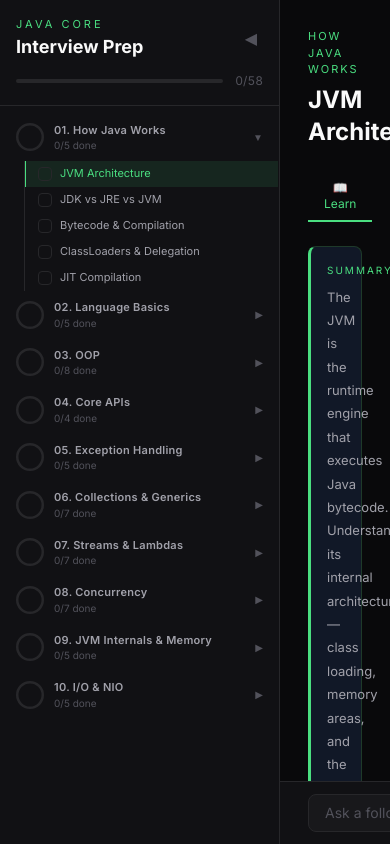
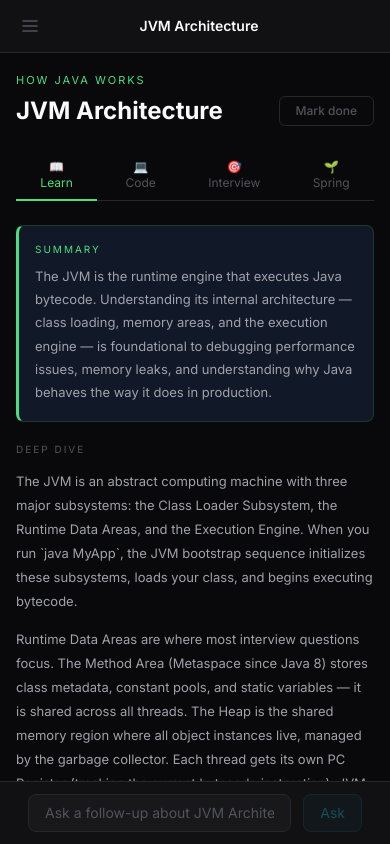
Before and after one commit to aidarkazybekov/java-core, a Next.js app: page /topic/1-1 in a window 390 px wide. Built offline with nearby package versions, Linux system fonts and the light colour scheme.

Commit message:
feat: add responsive design — mobile drawer sidebar, header bar, adaptive padding

```diff
--- a/src/app/HomeClient.tsx
+++ b/src/app/HomeClient.tsx
@@ -5,6 +5,7 @@ import { useRouter } from "next/navigation";
 import { ProgressState } from "@/lib/types";
 import { loadProgress } from "@/lib/progress";
 import { getDueCards } from "@/lib/spaced-repetition";
+import { useMediaQuery } from "@/lib/use-media-query";
 import Sidebar from "@/components/Sidebar";
 import RoadmapGraph from "@/components/RoadmapGraph";
 
@@ -12,6 +13,8 @@ export default function HomeClient() {
   const router = useRouter();
   const [progress, setProgress] = useState<ProgressState>(() => loadProgress());
   const [showReview, setShowReview] = useState(false);
+  const [sidebarOpen, setSidebarOpen] = useState(false);
+  const isMobile = useMediaQuery("(max-width: 767px)");
 
   useEffect(() => {
     setProgress(loadProgress());
@@ -26,16 +29,36 @@ export default function HomeClient() {
 
   return (
     <div className="flex h-screen overflow-hidden">
+      {/* Mobile header bar */}
+      {isMobile && (
+        <div className="fixed top-0 left-0 right-0 z-30 bg-bg-card border-b border-border px-4 py-3 flex items-center justify-between">
+          <button
+            onClick={() => setSidebarOpen(true)}
+            className="p-1 text-text-muted hover:text-text-secondary transition-colors"
+          >
+            <svg width="20" height="20" viewBox="0 0 20 20" fill="none">
+              <path d="M3 5h14M3 10h14M3 15h14" stroke="currentColor" strokeWidth="1.5" strokeLinecap="round" />
+            </svg>
+          </button>
+          <div className="text-sm font-semibold text-text-primary">Java Core</div>
+          <div className="w-5" />
+        </div>
+      )}
+
       <Sidebar
         completed={completed}
         selectedTopicId={null}
         dueCount={dueCards.length}
         onSelectTopic={handleSelectTopic}
         onReviewClick={() => setShowReview(!showReview)}
+        mobile={isMobile}
+        open={sidebarOpen}
+        onClose={() => setSidebarOpen(false)}
       />
-      <main className="flex-1 overflow-auto">
+
+      <main className={`flex-1 overflow-auto ${isMobile ? "pt-14" : ""}`}>
         {showReview && dueCards.length > 0 ? (
-          <div className="p-8 max-w-[700px] mx-auto">
+          <div className="p-4 sm:p-8 max-w-[700px] mx-auto">
             <h2 className="text-xl font-bold text-text-primary mb-4">
               🔄 Cards Due for Review
             </h2>
@@ -61,9 +84,9 @@ export default function HomeClient() {
           </div>
         ) : (
           <>
-            <div className="text-center pt-12 pb-4">
+            <div className="text-center pt-8 sm:pt-12 pb-4 px-4">
               <div className="text-5xl mb-4">☕</div>
-              <h1 className="text-2xl font-bold text-text-primary">
+              <h1 className="text-xl sm:text-2xl font-bold text-text-primary">
                 Java Core — Interview Prep
               </h1>
               <p className="text-sm text-text-muted mt-2 max-w-md mx-auto leading-relaxed">
--- a/src/app/topic/[id]/TopicClient.tsx
+++ b/src/app/topic/[id]/TopicClient.tsx
@@ -5,6 +5,7 @@ import { useRouter } from "next/navigation";
 import { TopicContent as TopicContentType, ProgressState } from "@/lib/types";
 import { loadProgress, saveProgress, toggleComplete } from "@/lib/progress";
 import { updateSRState, getDueCards } from "@/lib/spaced-repetition";
+import { useMediaQuery } from "@/lib/use-media-query";
 import Sidebar from "@/components/Sidebar";
 import TopicContentView from "@/components/TopicContent";
 import AskDeeper from "@/components/AskDeeper";
@@ -22,6 +23,8 @@ export default function TopicClient({
 }: TopicClientProps) {
   const router = useRouter();
   const [progress, setProgress] = useState<ProgressState>(() => loadProgress());
+  const [sidebarOpen, setSidebarOpen] = useState(false);
+  const isMobile = useMediaQuery("(max-width: 767px)");
 
   useEffect(() => {
     saveProgress(progress);
@@ -44,14 +47,36 @@ export default function TopicClient({
 
   return (
     <div className="flex h-screen overflow-hidden">
+      {/* Mobile header bar */}
+      {isMobile && (
+        <div className="fixed top-0 left-0 right-0 z-30 bg-bg-card border-b border-border px-4 py-3 flex items-center justify-between">
+          <button
+            onClick={() => setSidebarOpen(true)}
+            className="p-1 text-text-muted hover:text-text-secondary transition-colors"
+          >
+            <svg width="20" height="20" viewBox="0 0 20 20" fill="none">
+              <path d="M3 5h14M3 10h14M3 15h14" stroke="currentColor" strokeWidth="1.5" strokeLinecap="round" />
+            </svg>
+          </button>
+          <div className="text-sm font-semibold text-text-primary truncate mx-4">
+            {content.title}
+          </div>
+          <div className="w-5" />
+        </div>
+      )}
+
       <Sidebar
         completed={completed}
         selectedTopicId={content.id}
         dueCount={dueCount}
         onSelectTopic={handleSelectTopic}
         onReviewClick={() => router.push("/")}
+        mobile={isMobile}
+        open={sidebarOpen}
+        onClose={() => setSidebarOpen(false)}
       />
-      <div className="flex-1 flex flex-col overflow-hidden">
+
+      <div className={`flex-1 flex flex-col overflow-hidden ${isMobile ? "pt-14" : ""}`}>
         <TopicContentView
           content={content}
           blockTitle={blockTitle}
--- a/src/components/Sidebar.tsx
+++ b/src/components/Sidebar.tsx
@@ -13,6 +13,9 @@ interface SidebarProps {
   dueCount: number;
   onSelectTopic: (topicId: string) => void;
   onReviewClick: () => void;
+  mobile?: boolean;
+  open?: boolean;
+  onClose?: () => void;
 }
 
 export default function Sidebar({
@@ -21,6 +24,9 @@ export default function Sidebar({
   dueCount,
   onSelectTopic,
   onReviewClick,
+  mobile = false,
+  open = true,
+  onClose,
 }: SidebarProps) {
   const [collapsed, setCollapsed] = useState(false);
   const [expandedBlocks, setExpandedBlocks] = useState<Set<number>>(
@@ -35,15 +41,20 @@ export default function Sidebar({
     });
   };
 
-  return (
+  const handleSelectTopic = (topicId: string) => {
+    onSelectTopic(topicId);
+    if (mobile && onClose) onClose();
+  };
+
+  const sidebarContent = (
     <motion.aside
-      animate={{ width: collapsed ? 56 : 280 }}
+      animate={{ width: mobile ? 280 : collapsed ? 56 : 280 }}
       transition={{ duration: 0.2, ease: "easeInOut" }}
       className="shrink-0 bg-bg-card border-r border-border flex flex-col overflow-hidden h-screen"
     >
       <div className="p-4 border-b border-border">
         <div className="flex items-center justify-between mb-3">
-          {!collapsed && (
+          {(mobile || !collapsed) && (
             <div>
               <div className="text-[11px] text-accent-green tracking-[3px] uppercase">
                 Java Core
@@ -53,19 +64,31 @@ export default function Sidebar({
               </div>
             </div>
           )}
+          {mobile ? (
+            <button
+              onClick={onClose}
+              className="p-1.5 rounded-sm hover:bg-bg-elevated transition-colors text-text-muted text-lg"
+            >
+              ✕
+            </button>
+          ) : (
             <button
               onClick={() => setCollapsed(!collapsed)}
               className="p-1.5 rounded-sm hover:bg-bg-elevated transition-colors text-text-muted"
             >
               {collapsed ? "▶" : "◀"}
             </button>
+          )}
         </div>
-        {!collapsed && (
+        {(mobile || !collapsed) && (
           <ProgressBar completed={completed.size} total={TOTAL_TOPICS} />
         )}
-        {!collapsed && dueCount > 0 && (
+        {(mobile || !collapsed) && dueCount > 0 && (
           <button
-            onClick={onReviewClick}
+            onClick={() => {
+              onReviewClick();
+              if (mobile && onClose) onClose();
+            }}
             className="mt-3 w-full flex items-center gap-2 px-3 py-2 rounded-lg bg-bg-elevated border border-border hover:border-accent-amber transition-colors text-sm"
           >
             <span className="text-accent-amber">🔄</span>
@@ -74,7 +97,7 @@ export default function Sidebar({
         )}
       </div>
 
-      {!collapsed && (
+      {(mobile || !collapsed) && (
         <div className="flex-1 overflow-y-auto py-2">
           {ROADMAP.map((block) => (
             <SidebarBlock
@@ -84,13 +107,13 @@ export default function Sidebar({
               expanded={expandedBlocks.has(block.id)}
               selectedTopicId={selectedTopicId}
               onToggle={() => toggleBlock(block.id)}
-              onSelectTopic={onSelectTopic}
+              onSelectTopic={handleSelectTopic}
             />
           ))}
         </div>
       )}
 
-      {collapsed && (
+      {!mobile && collapsed && (
         <div className="flex-1 overflow-y-auto py-2 flex flex-col items-center gap-1">
           {ROADMAP.map((block) => (
             <button
@@ -109,6 +132,39 @@ export default function Sidebar({
       )}
     </motion.aside>
   );
+
+  // Mobile: overlay drawer
+  if (mobile) {
+    return (
+      <AnimatePresence>
+        {open && (
+          <>
+            {/* Backdrop */}
+            <motion.div
+              initial={{ opacity: 0 }}
+              animate={{ opacity: 1 }}
+              exit={{ opacity: 0 }}
+              onClick={onClose}
+              className="fixed inset-0 bg-black/60 z-40"
+            />
+            {/* Drawer */}
+            <motion.div
+              initial={{ x: -280 }}
+              animate={{ x: 0 }}
+              exit={{ x: -280 }}
+              transition={{ duration: 0.2, ease: "easeInOut" }}
+              className="fixed left-0 top-0 z-50"
+            >
+              {sidebarContent}
+            </motion.div>
+          </>
+        )}
+      </AnimatePresence>
+    );
+  }
+
+  // Desktop: inline
+  return sidebarContent;
 }
 
 function SidebarBlock({
--- a/src/components/TopicContent.tsx
+++ b/src/components/TopicContent.tsx
@@ -39,7 +39,7 @@ export default function TopicContentView({
   const [activeTab, setActiveTab] = useState<TabId>("learn");
 
   return (
-    <div className="flex-1 overflow-auto p-7 max-w-[860px]">
+    <div className="flex-1 overflow-auto p-4 sm:p-7 max-w-[860px]">
       <div className="mb-6">
         <div className="text-[11px] text-accent-green tracking-[2px] uppercase mb-1.5">
           {blockTitle}
```
Lines whose indentation alone changed are shown as unchanged.
